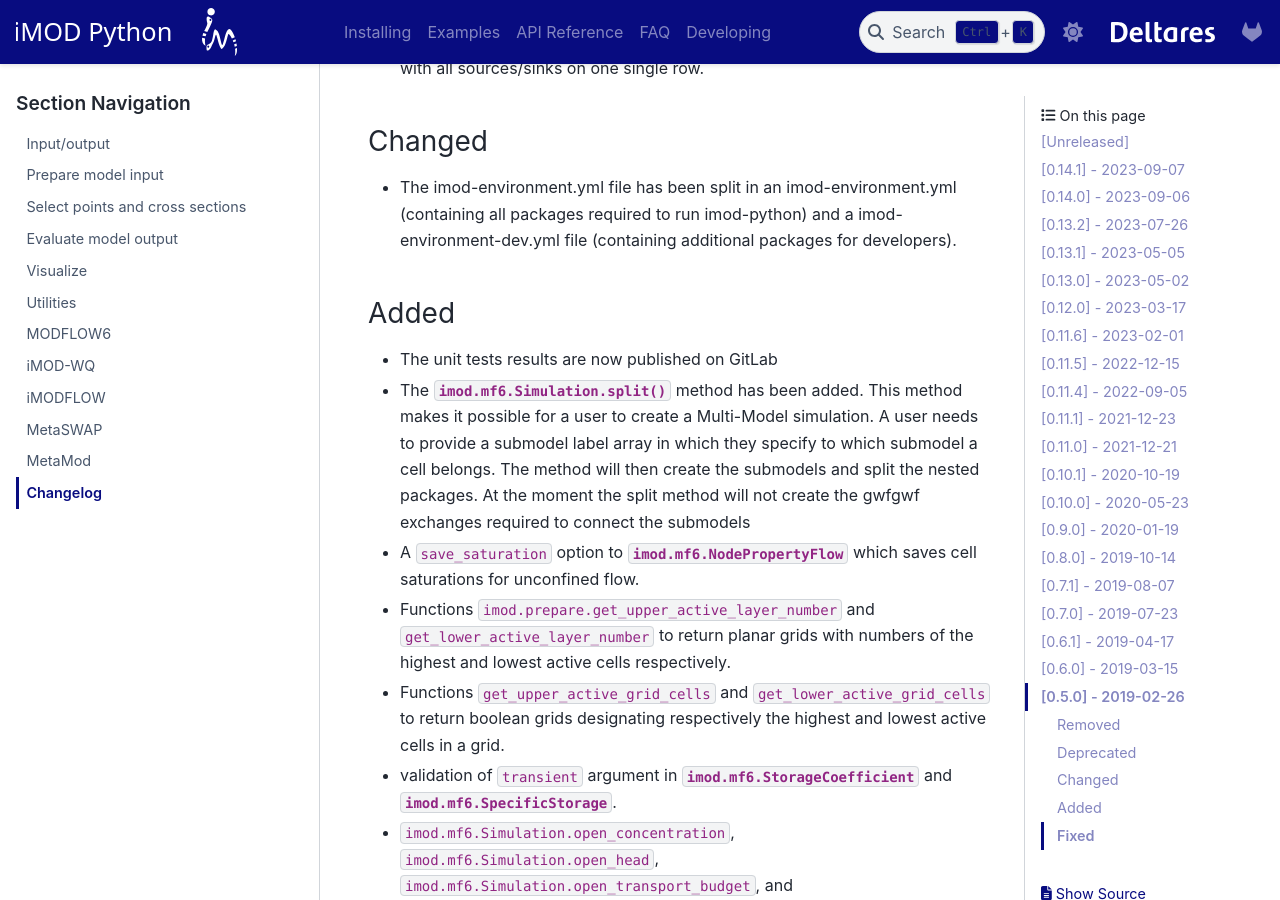
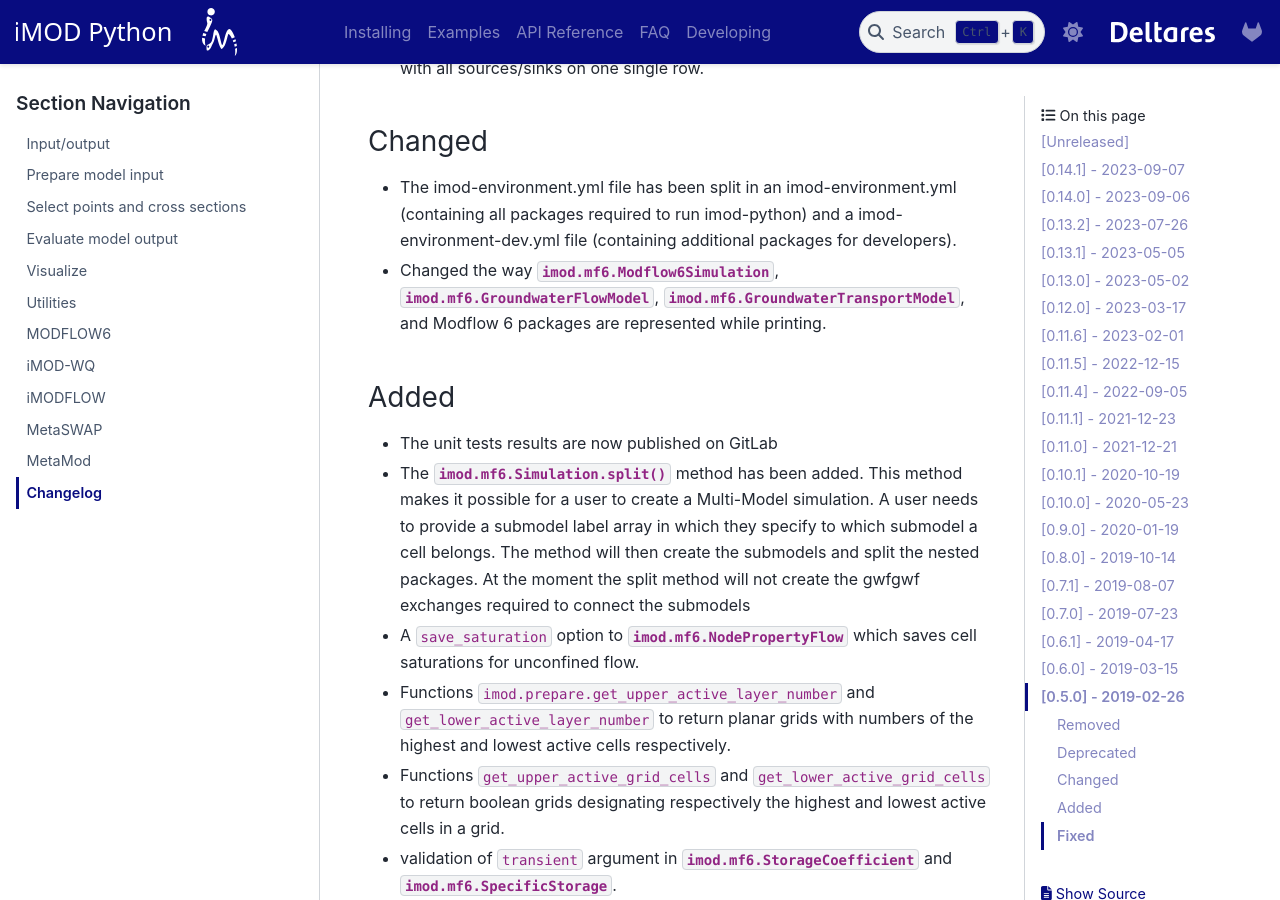
Before and after one commit to Deltares/imod-python, a Sphinx documentation site: the page built from docs/api/changelog.rst, in a window 1280 px wide and 900 px high, scrolled down 789 px. Built offline with Sphinx 7.4.7 and the PyData theme 0.15.4, drawn with Linux system fonts in a browser that asks for light colours; pages that are not in the unit, such as notebooks, are missing from menus; cross-references to code outside the pages are shown as plain code.

Commit message:
add representation changes to changelog

```diff
--- a/docs/api/changelog.rst
+++ b/docs/api/changelog.rst
@@ -31,6 +31,10 @@ Changed
 - The imod-environment.yml file has been split in an imod-environment.yml
   (containing all packages required to run imod-python) and a
   imod-environment-dev.yml file (containing additional packages for developers).
+- Changed the way :class:`imod.mf6.Modflow6Simulation`,
+  :class:`imod.mf6.GroundwaterFlowModel`,
+  :class:`imod.mf6.GroundwaterTransportModel`, and Modflow 6 packages are
+  represented while printing.
 
 Added
 ~~~~~
```
